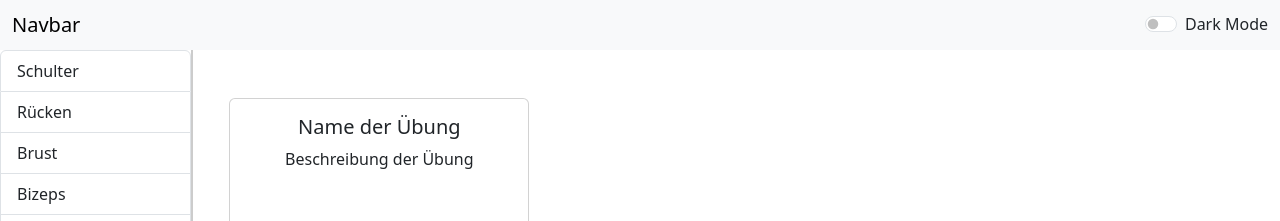
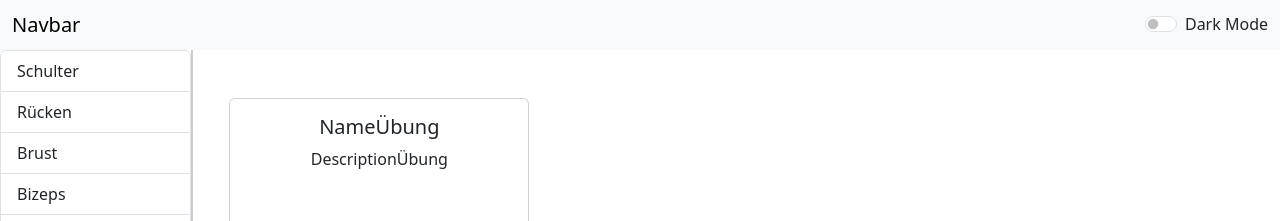
Before and after one commit to elmasibrahim/fitness-app, a React (Vite) app in the folder fitness-app/: page / in a window 1280 px wide. Shown: the top 221 px of the page. Built offline with nearby package versions, Linux system fonts and the light colour scheme.

Commit message:
#5 Inhalt der Cards nun dynamisch

```diff
--- a/fitness-app/src/components/Card.tsx
+++ b/fitness-app/src/components/Card.tsx
@@ -1,11 +1,16 @@
 import "./styles/Card.css";
 
-const Card = () => {
+interface Props {
+  name: string;
+  description: string;
+}
+
+const Card = ({ name, description }: Props) => {
   return (
     <div className="card">
       <div className="card-body">
-        <h5 className="card-title">Name der Übung</h5>
-        <p className="card-text">Beschreibung der Übung</p>
+        <h5 className="card-title">{name}</h5>
+        <p className="card-text">{description}</p>
       </div>
     </div>
   );
--- a/fitness-app/src/components/Content.tsx
+++ b/fitness-app/src/components/Content.tsx
@@ -5,7 +5,7 @@ const Content = () => {
     <div className="container text-center">
       <div className="row row-cols-3">
         <div className="col mt-5">
-          <Card />
+          <Card name="NameÜbung" description="DescriptionÜbung" />
         </div>
       </div>
     </div>
```
